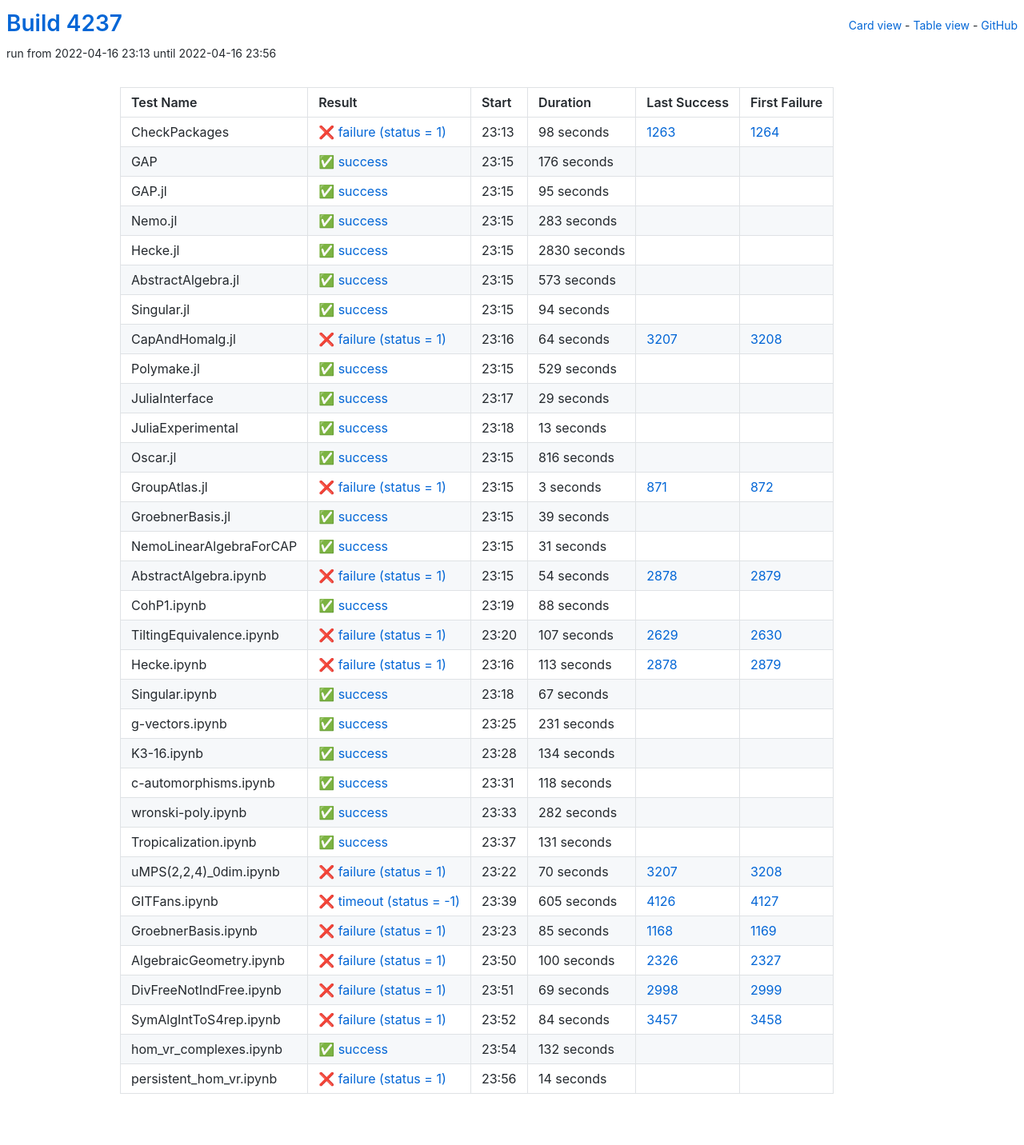
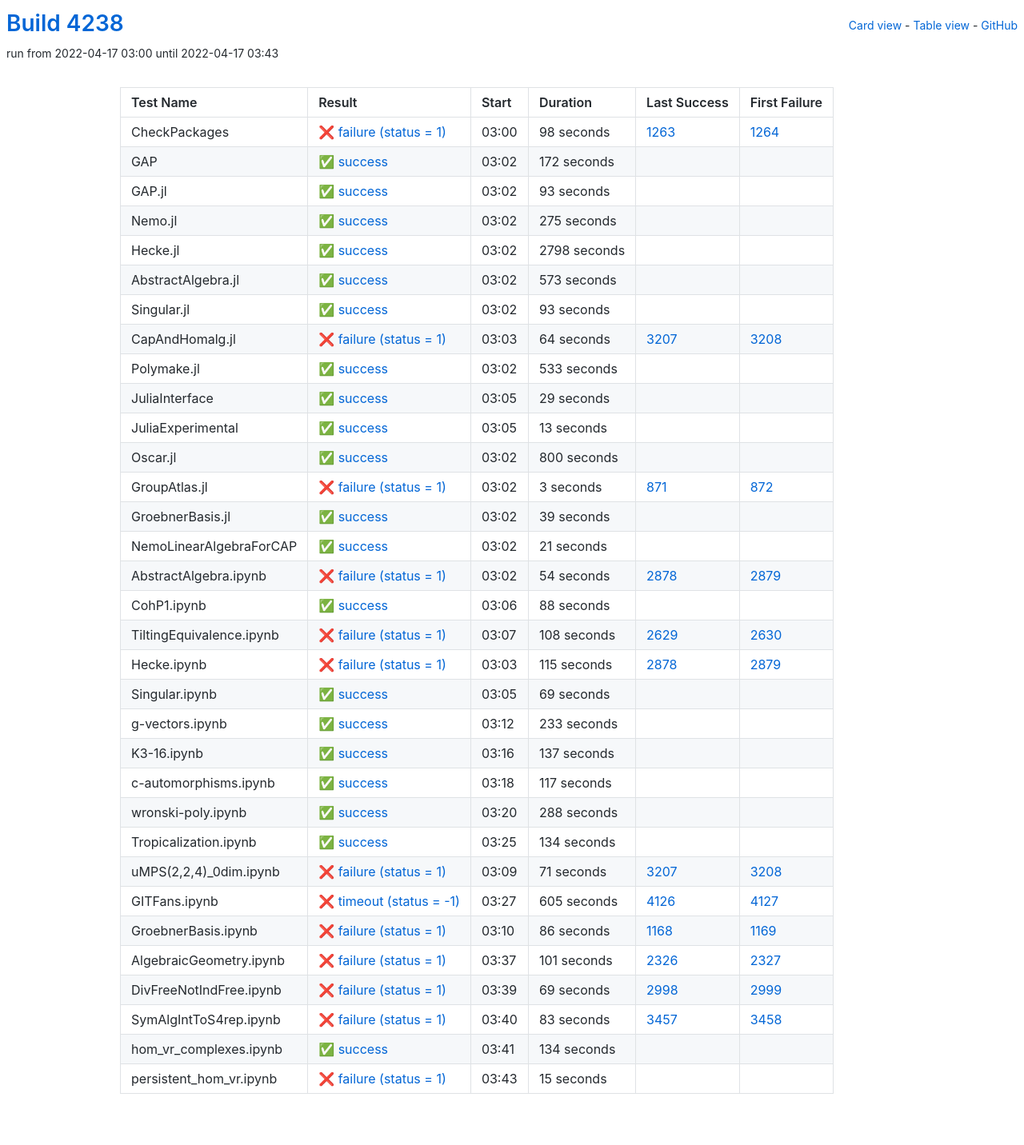
Before and after one commit to oscar-system/oscar-ci-status-stable, a Jekyll site: the page built from table.html, in a window 1280 px wide. Shown: the whole page at 80% size. Built offline with Jekyll 4.4.1, drawn with Linux system fonts in a browser that asks for light colours.

Commit message:
Build #4238

```diff
--- a/_data/ci.yml
+++ b/_data/ci.yml
@@ -1,6 +1,6 @@
 ---
-build: 4237
-build_url: https://oscarci.mathematik.uni-kl.de/job/oscar-stable/4237/
+build: 4238
+build_url: https://oscarci.mathematik.uni-kl.de/job/oscar-stable/4238/
 job: oscar-stable
 organization: oscar-system
 repo: oscar-ci-status-stable
@@ -8,8 +8,8 @@ repourl: https://github.com/oscar-system/oscar-ci-status-stable
 tests:
 - name: CheckPackages
   id: checkpackages
-  log: https://oscarci.mathematik.uni-kl.de/job/oscar-stable/4237/artifact/logs/build-4237/CheckPackages.log
-  start: 2022-04-16 23:13
+  log: https://oscarci.mathematik.uni-kl.de/job/oscar-stable/4238/artifact/logs/build-4238/CheckPackages.log
+  start: 2022-04-17 03:00
   success: false
   exitcode: 1
   status: failure
@@ -20,56 +20,56 @@ tests:
   first_failure_url: https://oscarci.mathematik.uni-kl.de/job/oscar-stable/1264/
 - name: GAP
   id: gap
-  log: https://oscarci.mathematik.uni-kl.de/job/oscar-stable/4237/artifact/logs/build-4237/GAP.log
-  start: 2022-04-16 23:15
+  log: https://oscarci.mathematik.uni-kl.de/job/oscar-stable/4238/artifact/logs/build-4238/GAP.log
+  start: 2022-04-17 03:02
   success: true
   exitcode: 0
   status: success
-  duration: 176
+  duration: 172
   last_success: false
   last_success_url:
   first_failure: false
   first_failure_url:
 - name: GAP.jl
   id: gap-jl
-  log: https://oscarci.mathematik.uni-kl.de/job/oscar-stable/4237/artifact/logs/build-4237/GAP.jl.log
-  start: 2022-04-16 23:15
+  log: https://oscarci.mathematik.uni-kl.de/job/oscar-stable/4238/artifact/logs/build-4238/GAP.jl.log
+  start: 2022-04-17 03:02
   success: true
   exitcode: 0
   status: success
-  duration: 95
+  duration: 93
   last_success: false
   last_success_url:
   first_failure: false
   first_failure_url:
 - name: Nemo.jl
   id: nemo-jl
-  log: https://oscarci.mathematik.uni-kl.de/job/oscar-stable/4237/artifact/logs/build-4237/Nemo.jl.log
-  start: 2022-04-16 23:15
+  log: https://oscarci.mathematik.uni-kl.de/job/oscar-stable/4238/artifact/logs/build-4238/Nemo.jl.log
+  start: 2022-04-17 03:02
   success: true
   exitcode: 0
   status: success
-  duration: 283
+  duration: 275
   last_success: false
   last_success_url:
   first_failure: false
   first_failure_url:
 - name: Hecke.jl
   id: hecke-jl
-  log: https://oscarci.mathematik.uni-kl.de/job/oscar-stable/4237/artifact/logs/build-4237/Hecke.jl.log
-  start: 2022-04-16 23:15
+  log: https://oscarci.mathematik.uni-kl.de/job/oscar-stable/4238/artifact/logs/build-4238/Hecke.jl.log
+  start: 2022-04-17 03:02
   success: true
   exitcode: 0
   status: success
-  duration: 2830
+  duration: 2798
   last_success: false
   last_success_url:
   first_failure: false
   first_failure_url:
 - name: AbstractAlgebra.jl
   id: abstractalgebra-jl
-  log: https://oscarci.mathematik.uni-kl.de/job/oscar-stable/4237/artifact/logs/build-4237/AbstractAlgebra.jl.log
-  start: 2022-04-16 23:15
+  log: https://oscarci.mathematik.uni-kl.de/job/oscar-stable/4238/artifact/logs/build-4238/AbstractAlgebra.jl.log
+  start: 2022-04-17 03:02
   success: true
   exitcode: 0
   status: success
@@ -80,20 +80,20 @@ tests:
   first_failure_url:
 - name: Singular.jl
   id: singular-jl
-  log: https://oscarci.mathematik.uni-kl.de/job/oscar-stable/4237/artifact/logs/build-4237/Singular.jl.log
-  start: 2022-04-16 23:15
+  log: https://oscarci.mathematik.uni-kl.de/job/oscar-stable/4238/artifact/logs/build-4238/Singular.jl.log
+  start: 2022-04-17 03:02
   success: true
   exitcode: 0
   status: success
-  duration: 94
+  duration: 93
   last_success: false
   last_success_url:
   first_failure: false
   first_failure_url:
 - name: CapAndHomalg.jl
   id: capandhomalg-jl
-  log: https://oscarci.mathematik.uni-kl.de/job/oscar-stable/4237/artifact/logs/build-4237/CapAndHomalg.jl.log
-  start: 2022-04-16 23:16
+  log: https://oscarci.mathematik.uni-kl.de/job/oscar-stable/4238/artifact/logs/build-4238/CapAndHomalg.jl.log
+  start: 2022-04-17 03:03
   success: false
   exitcode: 1
   status: failure
@@ -104,20 +104,20 @@ tests:
   first_failure_url: https://oscarci.mathematik.uni-kl.de/job/oscar-stable/3208/
 - name: Polymake.jl
   id: polymake-jl
-  log: https://oscarci.mathematik.uni-kl.de/job/oscar-stable/4237/artifact/logs/build-4237/Polymake.jl.log
-  start: 2022-04-16 23:15
+  log: https://oscarci.mathematik.uni-kl.de/job/oscar-stable/4238/artifact/logs/build-4238/Polymake.jl.log
+  start: 2022-04-17 03:02
   success: true
   exitcode: 0
   status: success
-  duration: 529
+  duration: 533
   last_success: false
   last_success_url:
   first_failure: false
   first_failure_url:
 - name: JuliaInterface
   id: juliainterface
-  log: https://oscarci.mathematik.uni-kl.de/job/oscar-stable/4237/artifact/logs/build-4237/JuliaInterface.log
-  start: 2022-04-16 23:17
+  log: https://oscarci.mathematik.uni-kl.de/job/oscar-stable/4238/artifact/logs/build-4238/JuliaInterface.log
+  start: 2022-04-17 03:05
   success: true
   exitcode: 0
   status: success
@@ -128,8 +128,8 @@ tests:
   first_failure_url:
 - name: JuliaExperimental
   id: juliaexperimental
-  log: https://oscarci.mathematik.uni-kl.de/job/oscar-stable/4237/artifact/logs/build-4237/JuliaExperimental.log
-  start: 2022-04-16 23:18
+  log: https://oscarci.mathematik.uni-kl.de/job/oscar-stable/4238/artifact/logs/build-4238/JuliaExperimental.log
+  start: 2022-04-17 03:05
   success: true
   exitcode: 0
   status: success
@@ -140,20 +140,20 @@ tests:
   first_failure_url:
 - name: Oscar.jl
   id: oscar-jl
-  log: https://oscarci.mathematik.uni-kl.de/job/oscar-stable/4237/artifact/logs/build-4237/Oscar.jl.log
-  start: 2022-04-16 23:15
+  log: https://oscarci.mathematik.uni-kl.de/job/oscar-stable/4238/artifact/logs/build-4238/Oscar.jl.log
+  start: 2022-04-17 03:02
   success: true
   exitcode: 0
   status: success
-  duration: 816
+  duration: 800
   last_success: false
   last_success_url:
   first_failure: false
   first_failure_url:
 - name: GroupAtlas.jl
   id: groupatlas-jl
-  log: https://oscarci.mathematik.uni-kl.de/job/oscar-stable/4237/artifact/logs/build-4237/GroupAtlas.jl.log
-  start: 2022-04-16 23:15
+  log: https://oscarci.mathematik.uni-kl.de/job/oscar-stable/4238/artifact/logs/build-4238/GroupAtlas.jl.log
+  start: 2022-04-17 03:02
   success: false
   exitcode: 1
   status: failure
@@ -164,8 +164,8 @@ tests:
   first_failure_url: https://oscarci.mathematik.uni-kl.de/job/oscar-stable/872/
 - name: GroebnerBasis.jl
   id: groebnerbasis-jl
-  log: https://oscarci.mathematik.uni-kl.de/job/oscar-stable/4237/artifact/logs/build-4237/GroebnerBasis.jl.log
-  start: 2022-04-16 23:15
+  log: https://oscarci.mathematik.uni-kl.de/job/oscar-stable/4238/artifact/logs/build-4238/GroebnerBasis.jl.log
+  start: 2022-04-17 03:02
   success: true
   exitcode: 0
   status: success
@@ -176,20 +176,20 @@ tests:
   first_failure_url:
 - name: NemoLinearAlgebraForCAP
   id: nemolinearalgebraforcap
-  log: https://oscarci.mathematik.uni-kl.de/job/oscar-stable/4237/artifact/logs/build-4237/NemoLinearAlgebraForCAP.log
-  start: 2022-04-16 23:15
+  log: https://oscarci.mathematik.uni-kl.de/job/oscar-stable/4238/artifact/logs/build-4238/NemoLinearAlgebraForCAP.log
+  start: 2022-04-17 03:02
   success: true
   exitcode: 0
   status: success
-  duration: 31
+  duration: 21
   last_success: false
   last_success_url:
   first_failure: false
   first_failure_url:
 - name: AbstractAlgebra.ipynb
   id: abstractalgebra-ipynb
-  log: https://oscarci.mathematik.uni-kl.de/job/oscar-stable/4237/artifact/logs/build-4237/AbstractAlgebra.ipynb.log
-  start: 2022-04-16 23:15
+  log: https://oscarci.mathematik.uni-kl.de/job/oscar-stable/4238/artifact/logs/build-4238/AbstractAlgebra.ipynb.log
+  start: 2022-04-17 03:02
   success: false
   exitcode: 1
   status: failure
@@ -200,8 +200,8 @@ tests:
   first_failure_url: https://oscarci.mathematik.uni-kl.de/job/oscar-stable/2879/
 - name: CohP1.ipynb
   id: cohp1-ipynb
-  log: https://oscarci.mathematik.uni-kl.de/job/oscar-stable/4237/artifact/logs/build-4237/CohP1.ipynb.log
-  start: 2022-04-16 23:19
+  log: https://oscarci.mathematik.uni-kl.de/job/oscar-stable/4238/artifact/logs/build-4238/CohP1.ipynb.log
+  start: 2022-04-17 03:06
   success: true
   exitcode: 0
   status: success
@@ -212,56 +212,92 @@ tests:
   first_failure_url:
 - name: TiltingEquivalence.ipynb
   id: tiltingequivalence-ipynb
-  log: https://oscarci.mathematik.uni-kl.de/job/oscar-stable/4237/artifact/logs/build-4237/TiltingEquivalence.ipynb.log
-  start: 2022-04-16 23:20
+  log: https://oscarci.mathematik.uni-kl.de/job/oscar-stable/4238/artifact/logs/build-4238/TiltingEquivalence.ipynb.log
+  start: 2022-04-17 03:07
   success: false
   exitcode: 1
   status: failure
-  duration: 107
+  duration: 108
   last_success: 2629
   last_success_url: https://oscarci.mathematik.uni-kl.de/job/oscar-stable/2629/
   first_failure: 2630
   first_failure_url: https://oscarci.mathematik.uni-kl.de/job/oscar-stable/2630/
 - name: Hecke.ipynb
   id: hecke-ipynb
-  log: https://oscarci.mathematik.uni-kl.de/job/oscar-stable/4237/artifact/logs/build-4237/Hecke.ipynb.log
-  start: 2022-04-16 23:16
+  log: https://oscarci.mathematik.uni-kl.de/job/oscar-stable/4238/artifact/logs/build-4238/Hecke.ipynb.log
+  start: 2022-04-17 03:03
   success: false
   exitcode: 1
   status: failure
-  duration: 113
+  duration: 115
   last_success: 2878
   last_success_url: https://oscarci.mathematik.uni-kl.de/job/oscar-stable/2878/
   first_failure: 2879
   first_failure_url: https://oscarci.mathematik.uni-kl.de/job/oscar-stable/2879/
 - name: Singular.ipynb
   id: singular-ipynb
-  log: https://oscarci.mathematik.uni-kl.de/job/oscar-stable/4237/artifact/logs/build-4237/Singular.ipynb.log
-  start: 2022-04-16 23:18
+  log: https://oscarci.mathematik.uni-kl.de/job/oscar-stable/4238/artifact/logs/build-4238/Singular.ipynb.log
+  start: 2022-04-17 03:05
   success: true
   exitcode: 0
   status: success
-  duration: 67
+  duration: 69
   last_success: false
   last_success_url:
   first_failure: false
   first_failure_url:
 - name: g-vectors.ipynb
   id: g-vectors-ipynb
-  log: https://oscarci.mathematik.uni-kl.de/job/oscar-stable/4237/artifact/logs/build-4237/g-vectors.ipynb.log
-  start: 2022-04-16 23:25
+  log: https://oscarci.mathematik.uni-kl.de/job/oscar-stable/4238/artifact/logs/build-4238/g-vectors.ipynb.log
+  start: 2022-04-17 03:12
   success: true
   exitcode: 0
   status: success
-  duration: 231
+  duration: 233
   last_success: false
   last_success_url:
   first_failure: false
   first_failure_url:
 - name: K3-16.ipynb
   id: k3-16-ipynb
-  log: https://oscarci.mathematik.uni-kl.de/job/oscar-stable/4237/artifact/logs/build-4237/K3-16.ipynb.log
-  start: 2022-04-16 23:28
+  log: https://oscarci.mathematik.uni-kl.de/job/oscar-stable/4238/artifact/logs/build-4238/K3-16.ipynb.log
+  start: 2022-04-17 03:16
+  success: true
+  exitcode: 0
+  status: success
+  duration: 137
+  last_success: false
+  last_success_url:
+  first_failure: false
+  first_failure_url:
+- name: c-automorphisms.ipynb
+  id: c-automorphisms-ipynb
+  log: https://oscarci.mathematik.uni-kl.de/job/oscar-stable/4238/artifact/logs/build-4238/c-automorphisms.ipynb.log
+  start: 2022-04-17 03:18
+  success: true
+  exitcode: 0
+  status: success
+  duration: 117
+  last_success: false
+  last_success_url:
+  first_failure: false
+  first_failure_url:
+- name: wronski-poly.ipynb
+  id: wronski-poly-ipynb
+  log: https://oscarci.mathematik.uni-kl.de/job/oscar-stable/4238/artifact/logs/build-4238/wronski-poly.ipynb.log
+  start: 2022-04-17 03:20
+  success: true
+  exitcode: 0
+  status: success
+  duration: 288
+  last_success: false
+  last_success_url:
+  first_failure: false
+  first_failure_url:
+- name: Tropicalization.ipynb
+  id: tropicalization-ipynb
+  log: https://oscarci.mathematik.uni-kl.de/job/oscar-stable/4238/artifact/logs/build-4238/Tropicalization.ipynb.log
+  start: 2022-04-17 03:25
   success: true
   exitcode: 0
   status: success
@@ -270,58 +306,22 @@ tests:
   last_success_url:
   first_failure: false
   first_failure_url:
-- name: c-automorphisms.ipynb
-  id: c-automorphisms-ipynb
-  log: https://oscarci.mathematik.uni-kl.de/job/oscar-stable/4237/artifact/logs/build-4237/c-automorphisms.ipynb.log
-  start: 2022-04-16 23:31
-  success: true
-  exitcode: 0
-  status: success
-  duration: 118
-  last_success: false
-  last_success_url:
-  first_failure: false
-  first_failure_url:
-- name: wronski-poly.ipynb
-  id: wronski-poly-ipynb
-  log: https://oscarci.mathematik.uni-kl.de/job/oscar-stable/4237/artifact/logs/build-4237/wronski-poly.ipynb.log
-  start: 2022-04-16 23:33
-  success: true
-  exitcode: 0
-  status: success
-  duration: 282
-  last_success: false
-  last_success_url:
-  first_failure: false
-  first_failure_url:
-- name: Tropicalization.ipynb
-  id: tropicalization-ipynb
-  log: https://oscarci.mathematik.uni-kl.de/job/oscar-stable/4237/artifact/logs/build-4237/Tropicalization.ipynb.log
-  start: 2022-04-16 23:37
-  success: true
-  exitcode: 0
-  status: success
-  duration: 131
-  last_success: false
-  last_success_url:
-  first_failure: false
-  first_failure_url:
 - name: uMPS(2,2,4)_0dim.ipynb
   id: umps-2-2-4-0dim-ipynb
-  log: https://oscarci.mathematik.uni-kl.de/job/oscar-stable/4237/artifact/logs/build-4237/uMPS-2-2-4-_0dim.ipynb.log
-  start: 2022-04-16 23:22
+  log: https://oscarci.mathematik.uni-kl.de/job/oscar-stable/4238/artifact/logs/build-4238/uMPS-2-2-4-_0dim.ipynb.log
+  start: 2022-04-17 03:09
   success: false
   exitcode: 1
   status: failure
-  duration: 70
+  duration: 71
   last_success: 3207
   last_success_url: https://oscarci.mathematik.uni-kl.de/job/oscar-stable/3207/
   first_failure: 3208
   first_failure_url: https://oscarci.mathematik.uni-kl.de/job/oscar-stable/3208/
 - name: GITFans.ipynb
   id: gitfans-ipynb
-  log: https://oscarci.mathematik.uni-kl.de/job/oscar-stable/4237/artifact/logs/build-4237/GITFans.ipynb.log
-  start: 2022-04-16 23:39
+  log: https://oscarci.mathematik.uni-kl.de/job/oscar-stable/4238/artifact/logs/build-4238/GITFans.ipynb.log
+  start: 2022-04-17 03:27
   success: false
   exitcode: -1
   status: timeout
@@ -332,32 +332,32 @@ tests:
   first_failure_url: https://oscarci.mathematik.uni-kl.de/job/oscar-stable/4127/
 - name: GroebnerBasis.ipynb
   id: groebnerbasis-ipynb
-  log: https://oscarci.mathematik.uni-kl.de/job/oscar-stable/4237/artifact/logs/build-4237/GroebnerBasis.ipynb.log
-  start: 2022-04-16 23:23
+  log: https://oscarci.mathematik.uni-kl.de/job/oscar-stable/4238/artifact/logs/build-4238/GroebnerBasis.ipynb.log
+  start: 2022-04-17 03:10
   success: false
   exitcode: 1
   status: failure
-  duration: 85
+  duration: 86
   last_success: 1168
   last_success_url: https://oscarci.mathematik.uni-kl.de/job/oscar-stable/1168/
   first_failure: 1169
   first_failure_url: https://oscarci.mathematik.uni-kl.de/job/oscar-stable/1169/
 - name: AlgebraicGeometry.ipynb
   id: algebraicgeometry-ipynb
-  log: https://oscarci.mathematik.uni-kl.de/job/oscar-stable/4237/artifact/logs/build-4237/AlgebraicGeometry.ipynb.log
-  start: 2022-04-16 23:50
+  log: https://oscarci.mathematik.uni-kl.de/job/oscar-stable/4238/artifact/logs/build-4238/AlgebraicGeometry.ipynb.log
+  start: 2022-04-17 03:37
   success: false
   exitcode: 1
   status: failure
-  duration: 100
+  duration: 101
   last_success: 2326
   last_success_url: https://oscarci.mathematik.uni-kl.de/job/oscar-stable/2326/
   first_failure: 2327
   first_failure_url: https://oscarci.mathematik.uni-kl.de/job/oscar-stable/2327/
 - name: DivFreeNotIndFree.ipynb
   id: divfreenotindfree-ipynb
-  log: https://oscarci.mathematik.uni-kl.de/job/oscar-stable/4237/artifact/logs/build-4237/DivFreeNotIndFree.ipynb.log
-  start: 2022-04-16 23:51
+  log: https://oscarci.mathematik.uni-kl.de/job/oscar-stable/4238/artifact/logs/build-4238/DivFreeNotIndFree.ipynb.log
+  start: 2022-04-17 03:39
   success: false
   exitcode: 1
   status: failure
@@ -368,36 +368,36 @@ tests:
   first_failure_url: https://oscarci.mathematik.uni-kl.de/job/oscar-stable/2999/
 - name: SymAlgIntToS4rep.ipynb
   id: symalginttos4rep-ipynb
-  log: https://oscarci.mathematik.uni-kl.de/job/oscar-stable/4237/artifact/logs/build-4237/SymAlgIntToS4rep.ipynb.log
-  start: 2022-04-16 23:52
+  log: https://oscarci.mathematik.uni-kl.de/job/oscar-stable/4238/artifact/logs/build-4238/SymAlgIntToS4rep.ipynb.log
+  start: 2022-04-17 03:40
   success: false
   exitcode: 1
   status: failure
-  duration: 84
+  duration: 83
   last_success: 3457
   last_success_url: https://oscarci.mathematik.uni-kl.de/job/oscar-stable/3457/
   first_failure: 3458
   first_failure_url: https://oscarci.mathematik.uni-kl.de/job/oscar-stable/3458/
 - name: hom_vr_complexes.ipynb
   id: hom-vr-complexes-ipynb
-  log: https://oscarci.mathematik.uni-kl.de/job/oscar-stable/4237/artifact/logs/build-4237/hom_vr_complexes.ipynb.log
-  start: 2022-04-16 23:54
+  log: https://oscarci.mathematik.uni-kl.de/job/oscar-stable/4238/artifact/logs/build-4238/hom_vr_complexes.ipynb.log
+  start: 2022-04-17 03:41
   success: true
   exitcode: 0
   status: success
-  duration: 132
+  duration: 134
   last_success: false
   last_success_url:
   first_failure: false
   first_failure_url:
 - name: persistent_hom_vr.ipynb
   id: persistent-hom-vr-ipynb
-  log: https://oscarci.mathematik.uni-kl.de/job/oscar-stable/4237/artifact/logs/build-4237/persistent_hom_vr.ipynb.log
-  start: 2022-04-16 23:56
+  log: https://oscarci.mathematik.uni-kl.de/job/oscar-stable/4238/artifact/logs/build-4238/persistent_hom_vr.ipynb.log
+  start: 2022-04-17 03:43
   success: false
   exitcode: 1
   status: failure
-  duration: 14
+  duration: 15
   last_success: false
   last_success_url:
   first_failure: false
```
Also changed, not shown: README.md.
